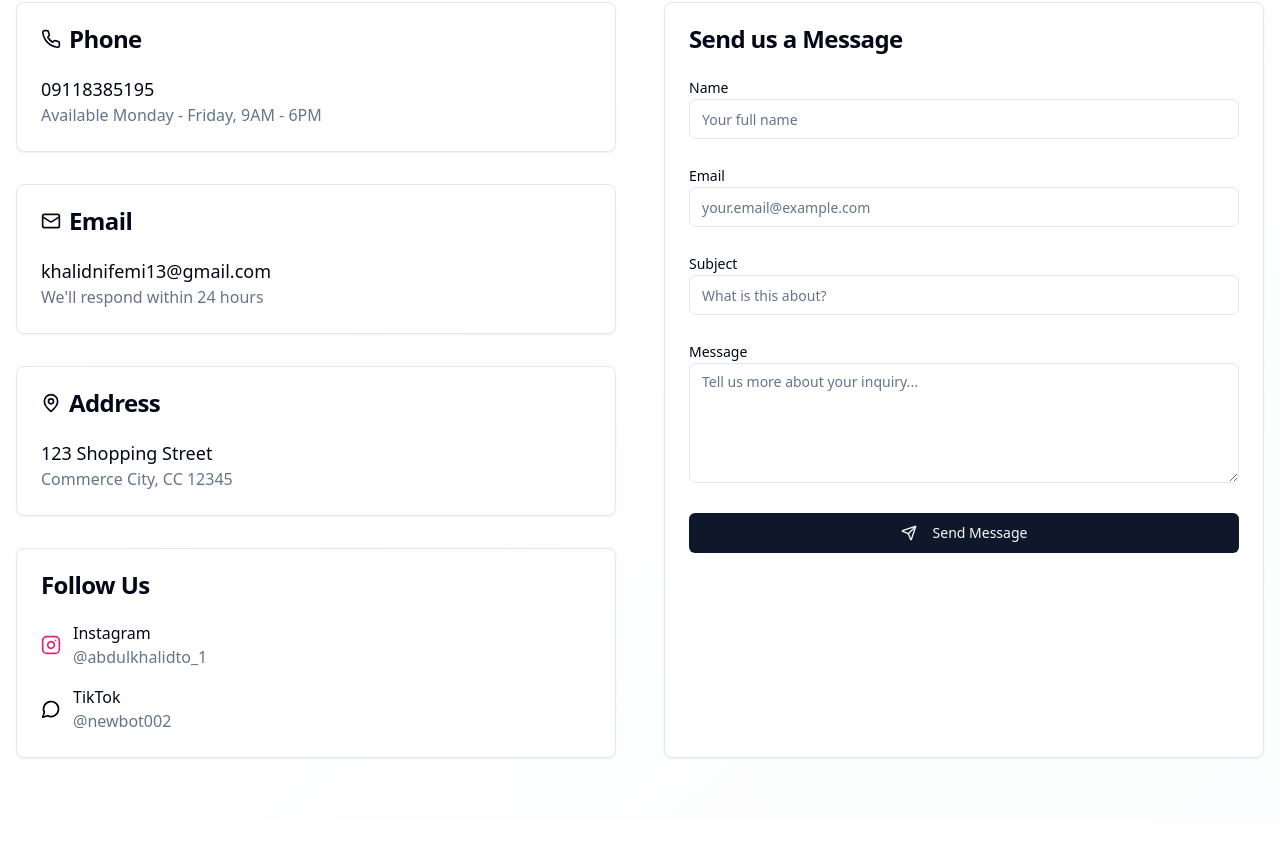
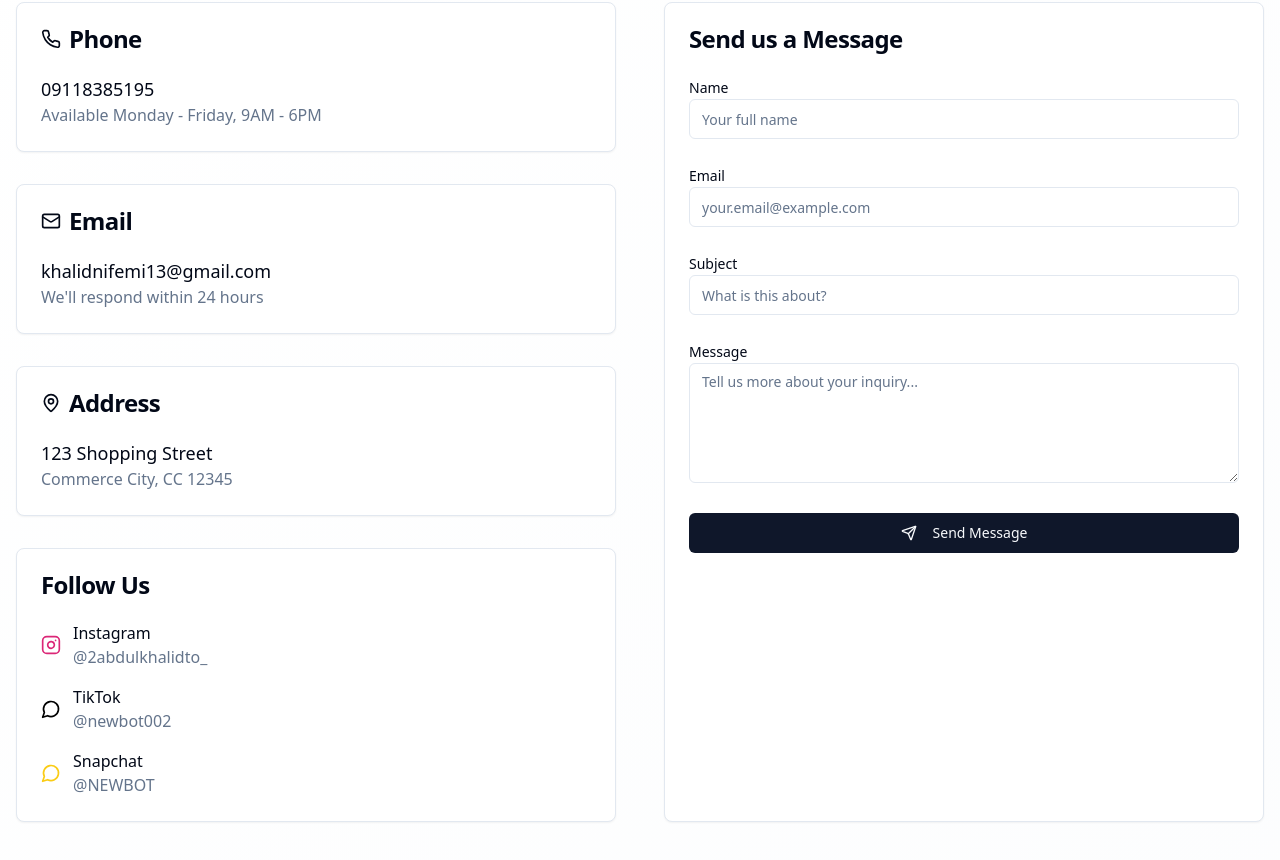
Before and after one commit to Nifemibot/trend-town-trove, a React (Vite) app: page /contact in a window 1280 px wide. Shown: the part 319-1179 px from the top of the page. Before the commit the page ends 1141 px from the top, so only its background shows below. Built offline with nearby package versions, Linux system fonts and the light colour scheme.

Commit message:
Update contact information
Add Snapchat and update Instagram username.

```diff
--- a/src/pages/Contact.tsx
+++ b/src/pages/Contact.tsx
@@ -104,7 +104,7 @@ const Contact = () => {
                     <Instagram className="h-5 w-5 text-pink-600" />
                     <div>
                       <p className="font-medium">Instagram</p>
-                      <p className="text-muted-foreground">@abdulkhalidto_1</p>
+                      <p className="text-muted-foreground">@2abdulkhalidto_</p>
                     </div>
                   </div>
                   <div className="flex items-center space-x-3">
@@ -112,6 +112,13 @@ const Contact = () => {
                     <div>
                       <p className="font-medium">TikTok</p>
                       <p className="text-muted-foreground">@newbot002</p>
+                    </div>
+                  </div>
+                  <div className="flex items-center space-x-3">
+                    <MessageCircle className="h-5 w-5 text-yellow-400" />
+                    <div>
+                      <p className="font-medium">Snapchat</p>
+                      <p className="text-muted-foreground">@NEWBOT</p>
                     </div>
                   </div>
                 </div>
```
